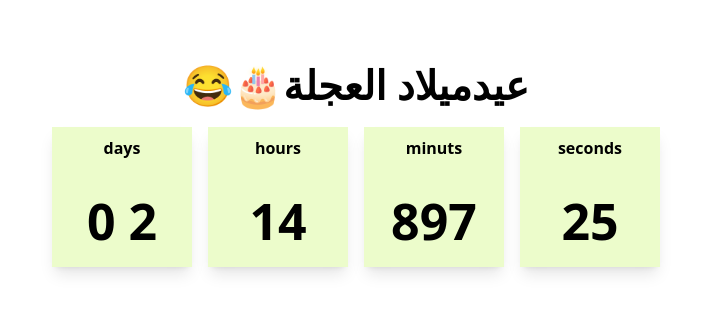
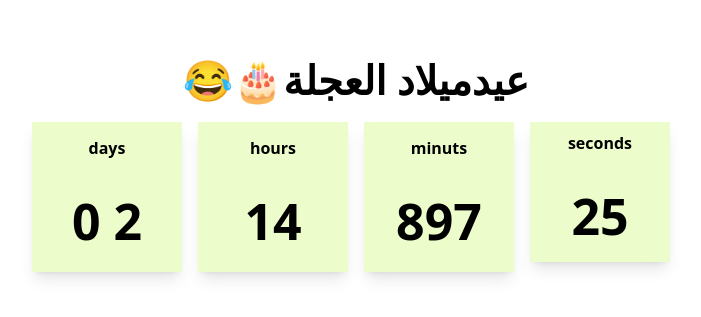
Before and after one commit to ahmed12757/Rahma-BirthDay, a website: page index.html in a window 1280 px wide. Shown: the part 233-550 px from the top of the page, without its empty margins (284-985 px from the left). Drawn offline with Linux system fonts and the light colour scheme.

Commit message:
6th commit

```diff
--- a/index.html
+++ b/index.html
@@ -16,7 +16,7 @@
       <p class="font-bold text-[40px] text-center">😂🎂عيدميلاد العجلة</p>
       <div class="grid grid-cols-12 gap-4">
         <div
-          class="col-span-6 lg:col-span-3 w-[140px] h-[140px] flex flex-col justify-center items-center shadow-lg bg-lime-100 font-bold"
+          class="col-span-6 lg:col-span-3 w-[150px] h-[150px] flex flex-col justify-center items-center shadow-lg bg-lime-100 font-bold"
         >
           <h1>days</h1>
           <br />
@@ -24,7 +24,7 @@
         </div>
 
         <div
-          class="col-span-6 lg:col-span-3 w-[140px] h-[140px] flex flex-col justify-center items-center shadow-lg bg-lime-100 font-bold"
+          class="col-span-6 lg:col-span-3 w-[150px] h-[150px] flex flex-col justify-center items-center shadow-lg bg-lime-100 font-bold"
         >
           <h1>hours</h1>
           <br />
@@ -32,7 +32,7 @@
         </div>
 
         <div
-          class="col-span-6 lg:col-span-3 w-[140px] h-[140px] flex justify-center items-center shadow-lg bg-lime-100 font-bold flex-col"
+          class="col-span-6 lg:col-span-3 w-[150px] h-[150px] flex justify-center items-center shadow-lg bg-lime-100 font-bold flex-col"
         >
           <h1>minuts</h1>
           <br />
```
